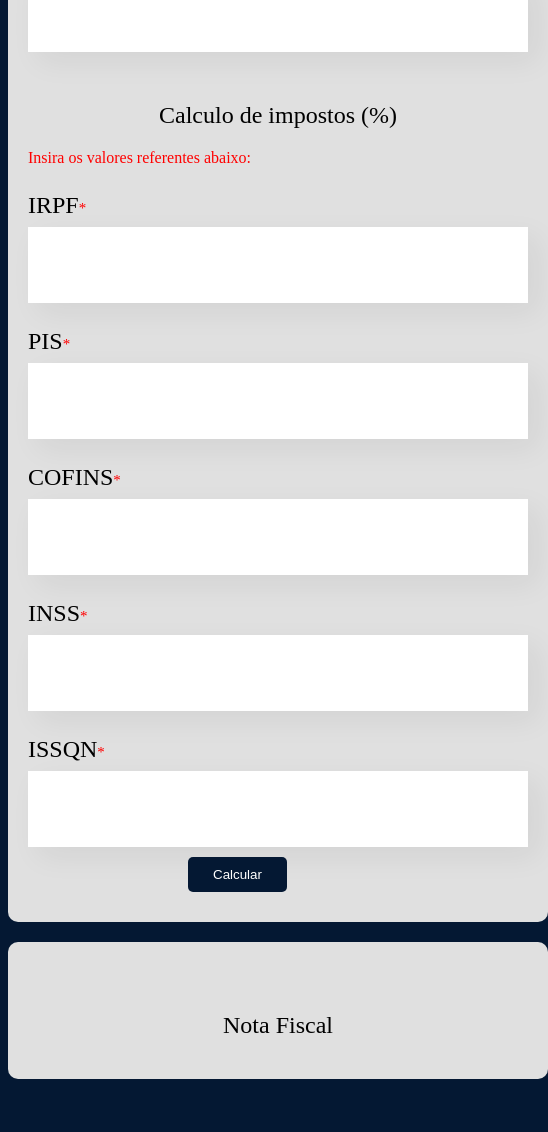
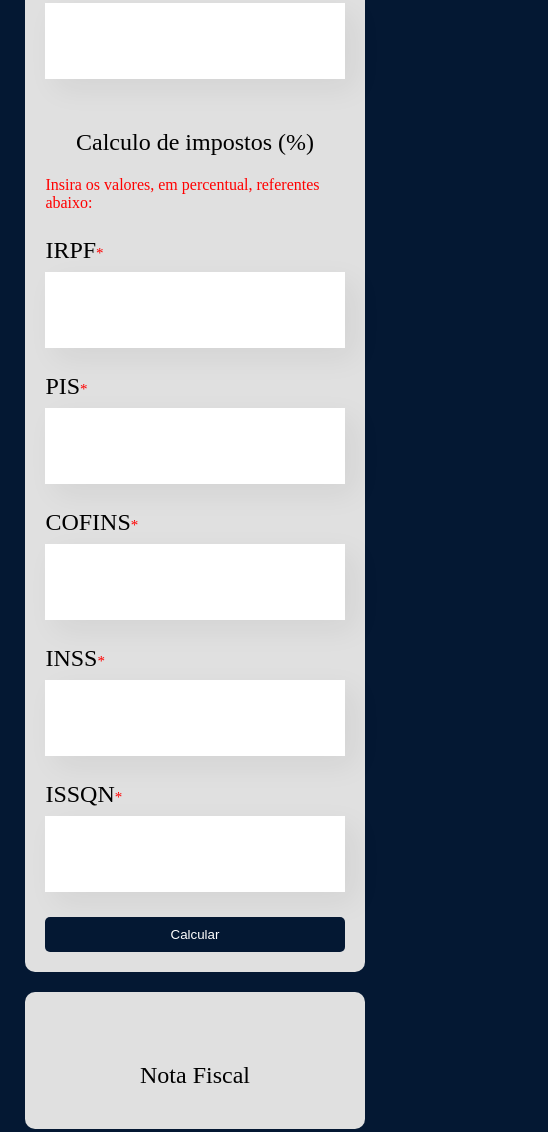
Before and after one commit to CaioVAzeredo/emissaoDeNF, a plain HTML site: page index.html in a window 390 px wide. Shown: the part 335-1467 px from the top of the page, 548 px wide, since content can reach past the window. Before the commit the page ends 1434 px from the top, so only its background shows below. Drawn offline with Linux system fonts and the light colour scheme.

Commit message:
melhoria no código

```diff
--- a/index.html
+++ b/index.html
@@ -21,7 +21,7 @@
         <input type="text" id="itens" required>
 
         <h2>Calculo de impostos (%)</h2>
-        <p>Insira os valores referentes abaixo: </p>
+        <p>Insira os valores, em percentual, referentes abaixo: </p>
 
         <label for="irpf">IRPF<span>*</span></label>
         <input type="number" id="irpf" required>
--- a/style.css
+++ b/style.css
@@ -32,7 +32,7 @@ padding: 10px;
     background-color: #041833;
     border: none;
     border-radius: 5px;
-margin: 10px 160px;
+    margin: 10px 200px;
     cursor: pointer;
     padding: 10px 25px;
 }
@@ -72,3 +72,17 @@ input {
     border-radius: 10px;
     padding: 20px;
 }
+
+@media screen and (max-width: 756px) {
+
+    #FormularioNotaFiscal,
+    .ContainerNotaFiscal {
+        width: 80%;
+    }
+
+    button {
+        width: 100%;
+        margin: 25px 0px auto;
+    }
+
+}
```
Lines whose indentation alone changed are shown as unchanged.
